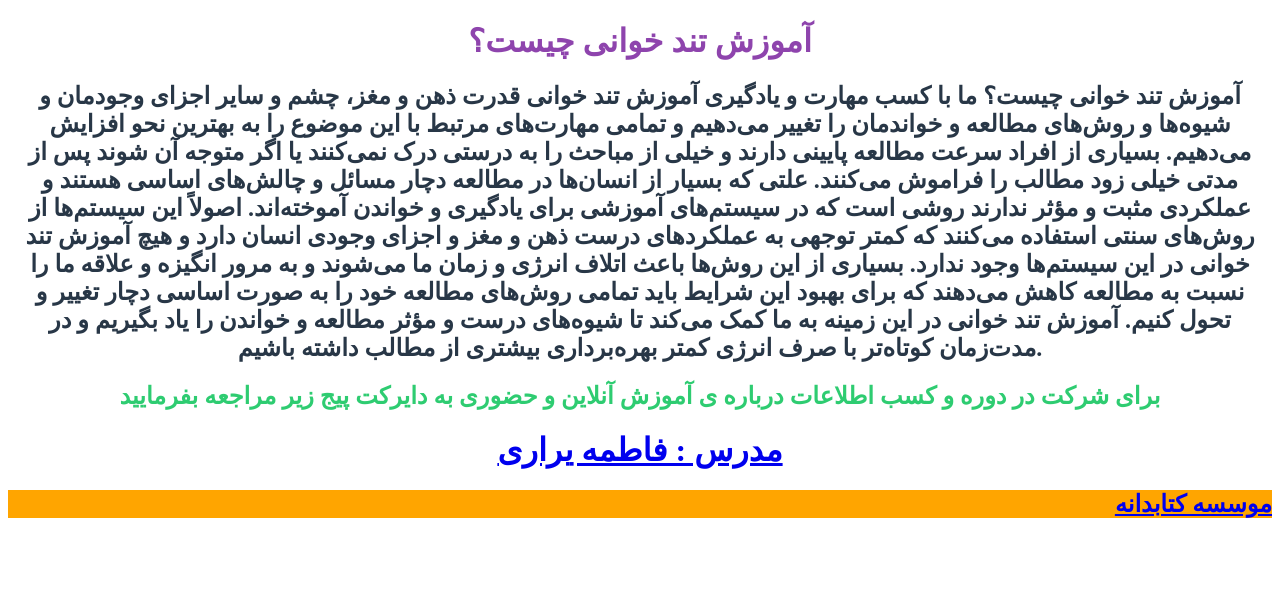
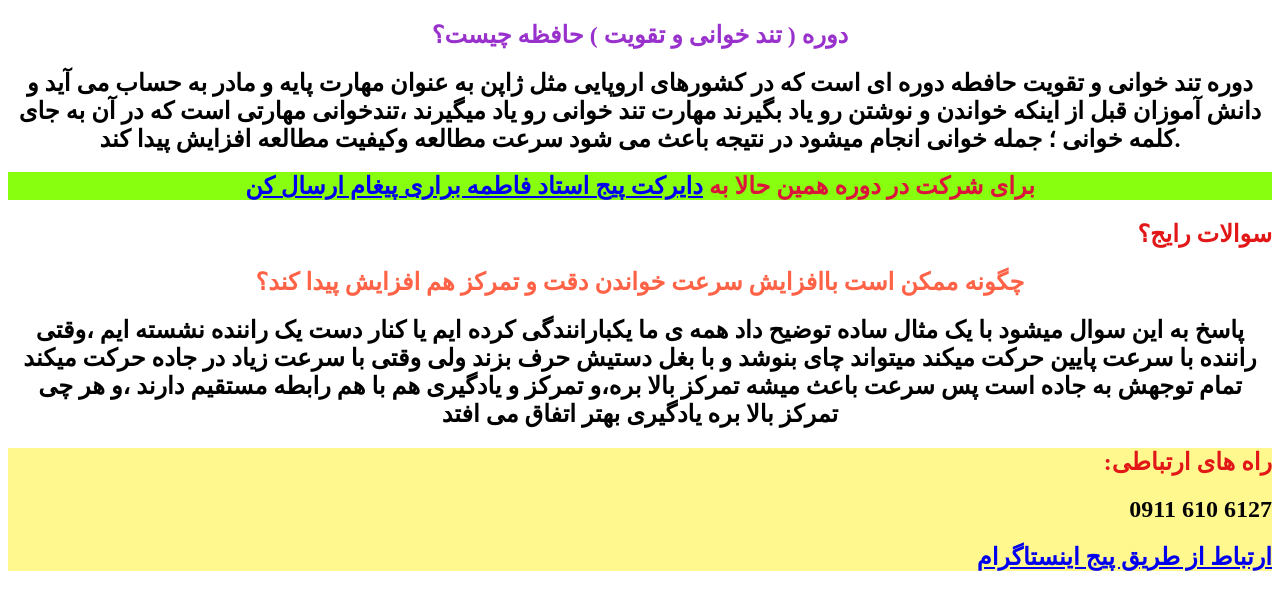
Before and after one commit to amirensafi/Web, a plain HTML site: page index.html in a window 1280 px wide. Shown: the part 163-772 px from the top of the page. Drawn offline with Linux system fonts and the light colour scheme.

Commit message:
after
after

```diff
--- a/css.css
+++ b/css.css
@@ -7,21 +7,43 @@
 {
     text-align: center;
 }
-.d
+.div1
 {
-    color:   #8e44ad  ;
+    text-align: center;
+    color: darkorchid;
 }
-.c
+.div2
 {
-    color:    #283747   ;
+    text-align: end;
+    color: rgb(226, 24, 24);
 }
-.f
+.div3
 {
-    color:     #2ecc71     ;
+    background-color: rgb(255, 248, 143);
+    text-align: end;
+    color: rgb(5, 5, 5);
 }
-.fm
+.text
 {
-    color:     #861ab8     ;
-    text-align: end;
-    background-color:orange;
+    text-align: center;
 }
+.text2
+{
+    background-color: rgb(135, 255, 14);
+    text-align:center;
+    color: crimson;
+}
+.ss
+{
+    color: rgb(226, 24, 24);
+    text-align:end;
+}
+.ff
+{
+    text-align: center;
+}
+.fff
+{
+    text-align: center;
+    color: tomato;
+}
--- a/index.html
+++ b/index.html
@@ -2,7 +2,7 @@
 <Html>
 
 <head>
-    <title>آموزش تند خوانی</title>
+    <title>آموزش تند خوانی و تقویت حافظه</title>
     <link type="text/css" rel="stylesheet" href="css.css">
 </head>
 
@@ -10,29 +10,56 @@
     <header class=tes>
         <img class=pic1 src="images/Tondkhani-mahdikhanideh-scaled.jpg" />
     </header>
-    <main class=tes>
-        <h1 class =d> آموزش تند خوانی چیست؟</h1>
-        <h2 class =c> آموزش تند خوانی چیست؟
+    <main>
+        <section class="div1">
+            <h1>دوره ( تند خوانی و تقویت ) حافظه چیست؟</h1>
+        </section>
+        <section class="text">
+            <h2>دوره تند خوانی و تقویت حافطه دوره ای است که در کشورهای اروپایی مثل ژاپن به عنوان مهارت پایه و مادر به
+                حساب می آید و دانش آموزان قبل از اینکه خواندن و نوشتن رو یاد بگیرند مهارت تند خوانی رو یاد میگیرند
+                ،تندخوانی مهارتی است که در آن به جای کلمه خوانی ؛ جمله خوانی انجام میشود در نتیجه باعث می شود سرعت
+                مطالعه وکیفیت مطالعه افزایش پیدا کند.</h2>
+        </section>
+        <section class="text2">
+            <h1>برای شرکت در دوره همین حالا به <a
+                    href="https://instagram.com/tondkhani_barari?utm_medium=copy_link">دایرکت پیج استاد فاطمه براری
+                    پیغام ارسال کن </a></h1>
+        </section>
+        <section class="ss">
+            <h1>سوالات رایج؟</h1>
+        </section>
+        <section class="fff">
+            <h1>چگونه ممکن است باافزایش سرعت خواندن دقت و تمرکز هم افزایش پیدا کند؟</h1>
+        </section>
 
-            ما با کسب مهارت و یادگیری آموزش تند خوانی قدرت ذهن و مغز، چشم و سایر اجزای وجودمان و شیوه‌ها و روش‌های مطالعه و خواندمان را تغییر می‌دهیم و تمامی مهارت‌های مرتبط با این موضوع را به بهترین نحو افزایش می‌دهیم. بسیاری از افراد سرعت مطالعه پایینی دارند و خیلی از مباحث را به درستی درک نمی‌کنند یا اگر متوجه آن شوند پس از مدتی خیلی زود مطالب را فراموش می‌کنند.
+        <section class="ff">
+            <h2>پاسخ به این سوال میشود با یک مثال ساده توضیح داد همه ی ما یکبارانندگی کرده ایم یا کنار دست یک راننده
+                نشسته ایم ،وقتی راننده با سرعت پایین حرکت میکند میتواند چای بنوشد و با بغل دستیش حرف بزند ولی وقتی
+                با سرعت زیاد در جاده حرکت میکند تمام توجهش به جاده است پس سرعت باعث میشه تمرکز بالا بره،و تمرکز و
+                یادگیری هم با هم رابطه مستقیم دارند ،و هر چی تمرکز بالا بره یادگیری بهتر اتفاق می افتد</h2>
+        </section>
+    </main>
+    <Footer class="div3">
 
-            علتی که بسیار از انسان‌ها در مطالعه دچار مسائل و چالش‌های اساسی هستند و عملکردی مثبت و مؤثر ندارند روشی است که در سیستم‌های آموزشی برای یادگیری و خواندن آموخته‌اند. اصولاً این سیستم‌ها از روش‌های سنتی استفاده می‌کنند که کمتر توجهی به عملکردهای درست ذهن و مغز و اجزای وجودی انسان دارد و هیچ آموزش تند خوانی در این سیستم‌ها وجود ندارد.
-
-            بسیاری از این روش‌ها باعث اتلاف انرژی و زمان ما می‌شوند و به مرور انگیزه و علاقه ما را نسبت به مطالعه کاهش می‌دهند که برای بهبود این شرایط باید تمامی روش‌های مطالعه خود را به صورت اساسی دچار تغییر و تحول کنیم. آموزش تند خوانی در این زمینه به ما کمک می‌کند تا شیوه‌های درست و مؤثر مطالعه و خواندن را یاد بگیریم و در مدت‌زمان کوتاه‌تر با صرف انرژی کمتر بهره‌برداری بیشتری از مطالب داشته باشیم.</h2>
-<h2 class="f">
-    برای شرکت در دوره و کسب اطلاعات درباره ی آموزش آنلاین و حضوری به دایرکت پیج زیر مراجعه بفرمایید
-</h2>
-<h1 class="dc">
-    <a href="https://instagram.com/tondkhani_barari?utm_medium=copy_link">مدرس : فاطمه یراری</a>
-</h1>
+        <section class="div2">
+            <h1>:راه های ارتباطی  </h1>
+        </section>
+        <section class="div4">
+            <h2>
+                0911 610 6127
+            </h2>
 
 
-    </main>
-    <footer class="fm">
-        <h2>
-            <a href="https://www.shahbabaee.com/ketabdaneh/">موسسه کتابدانه</a>
-        </h2>
-    </footer>
+
+        </section>
+        <section class="=div4">
+            <a href="https://instagram.com/tondkhani_barari?utm_medium=copy_link">
+                <h2>ارتباط از طریق پیج اینستاگرام</h2>
+            </a>
+
+        </section>
+    </Footer>
+
 </body>
 
 </Html>
```
Also changed, not shown: images/Apps-ktorrent-icon.png (deleted), images/R.jfif (deleted), images/golden-deco-border-transparent-png-clip-art-5a1d487328c303.077747771511868531167.jpg (deleted).
